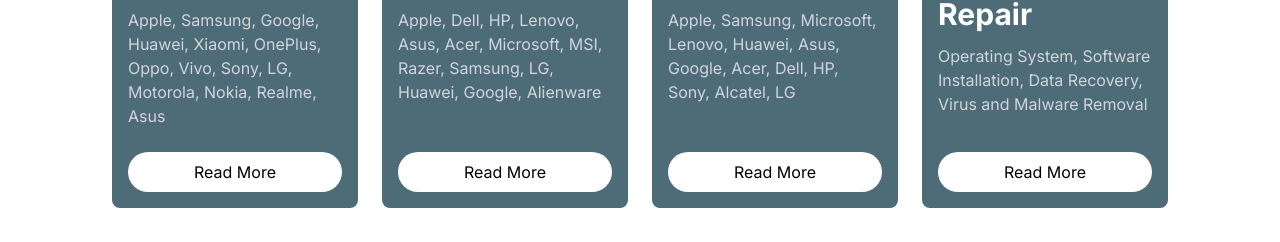
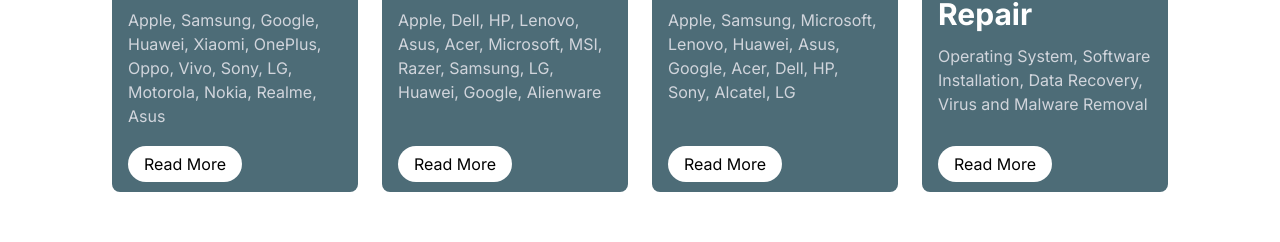
Before and after one commit to emonkhan500/Gadget-Repair-Client, a Next.js app: page / in a window 1280 px wide. Shown: the part 964-1206 px from the top of the page. Built offline with nearby package versions, Linux system fonts and the light colour scheme; no server answers; the database is empty.

Commit message:
issue fix

```diff
--- a/src/app/bookrepair/page.jsx
+++ b/src/app/bookrepair/page.jsx
@@ -21,7 +21,7 @@
       phone: e.target.phone.value,
     };
 
-    const resp = await fetch('${process.env.NEXT_PUBLIC_BASE_URL}/bookrepair/api/booking', {
+    const resp = await fetch(`${process.env.NEXT_PUBLIC_BASE_URL}/bookrepair/api/booking`, {
       method: 'POST',
       body: JSON.stringify(bookingData),
       headers : {
--- a/src/components/ServiceCard.jsx
+++ b/src/components/ServiceCard.jsx
@@ -2,6 +2,7 @@
 import { IoLaptopOutline } from "react-icons/io5";
 import { BsTabletLandscape } from "react-icons/bs";
 import { SiVlcmediaplayer } from "react-icons/si";
+import Link from "next/link";
 
 const ServiceCard = () => {
   return (
@@ -21,7 +22,7 @@
           </p>
         </div>
         <div className="mt-6">
-          <button className="w-full px-4 py-2 rounded-full bg-white text-black">Read More</button>
+          <Link href='/service' className="w-full px-4 py-2 rounded-full bg-white text-black">Read More</Link>
         </div>
       </div>
 
@@ -38,7 +39,7 @@
           </p>
         </div>
         <div className="mt-6">
-          <button className="w-full px-4 py-2 rounded-full bg-white text-black">Read More</button>
+        <Link href='/service' className="w-full px-4 py-2 rounded-full bg-white text-black">Read More</Link>
         </div>
       </div>
 
@@ -55,7 +56,7 @@
           </p>
         </div>
         <div className="mt-6">
-          <button className="w-full px-4 py-2 rounded-full bg-white text-black">Read More</button>
+        <Link href='/service' className="w-full px-4 py-2 rounded-full bg-white text-black">Read More</Link>
         </div>
       </div>
 
@@ -72,7 +73,7 @@
           </p>
         </div>
         <div className="mt-6">
-          <button className="w-full px-4 py-2 rounded-full bg-white text-black">Read More</button>
+        <Link href='/service' className="w-full px-4 py-2 rounded-full bg-white text-black">Read More</Link>
         </div>
       </div>
     </div>
--- a/src/middleware.js
+++ b/src/middleware.js
@@ -8,9 +8,9 @@
       return NextResponse.next();
   }
 
-  if (!token) {
-    return NextResponse.redirect(new URL(`/signin?redirect=${pathname}`, request.url));
-  }
+  // if (!token) {
+  //   return NextResponse.redirect(new URL(`/signin?redirect=${pathname}`, request.url));
+  // }
   return NextResponse.next();
 };
 
```
